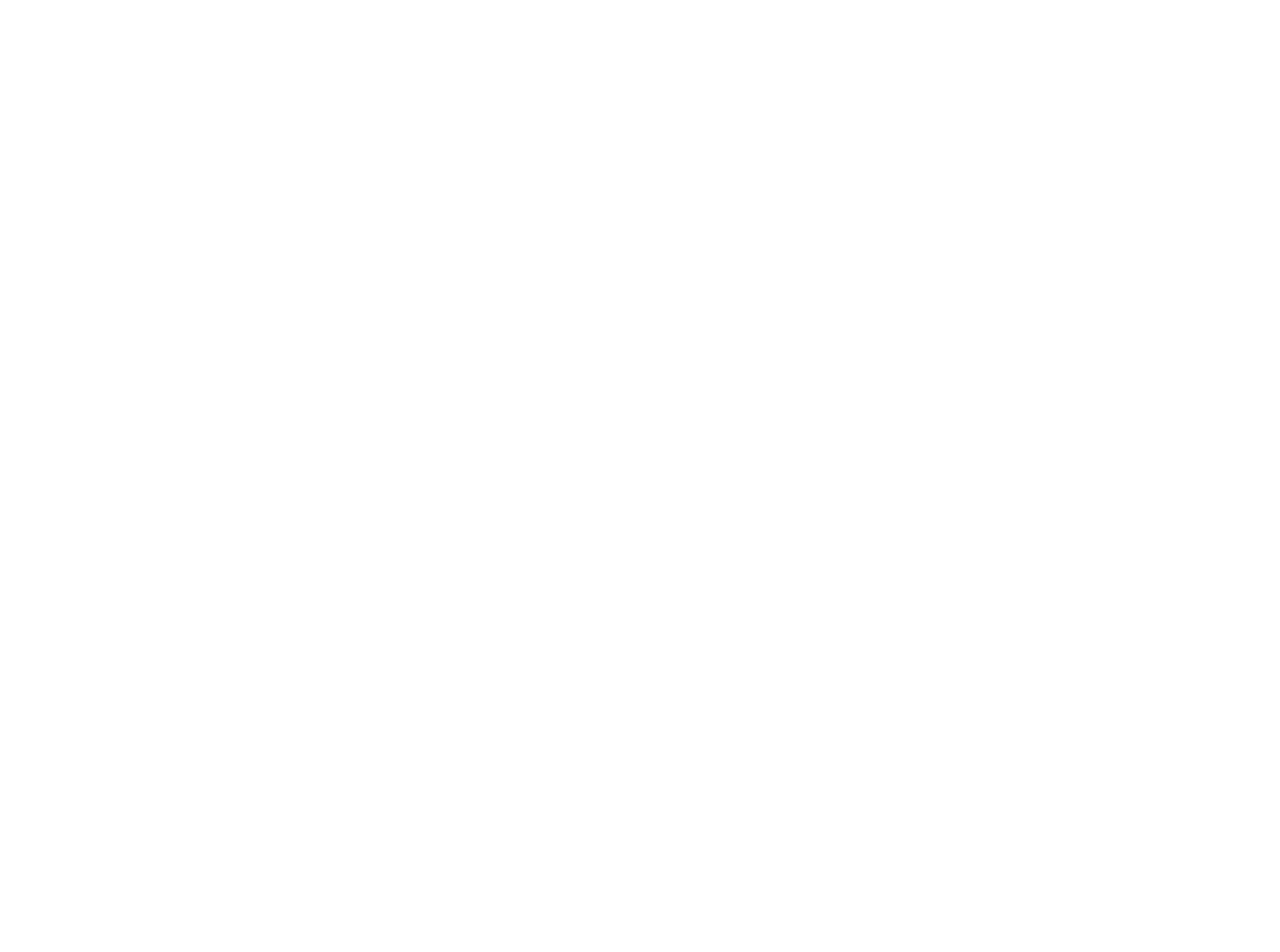
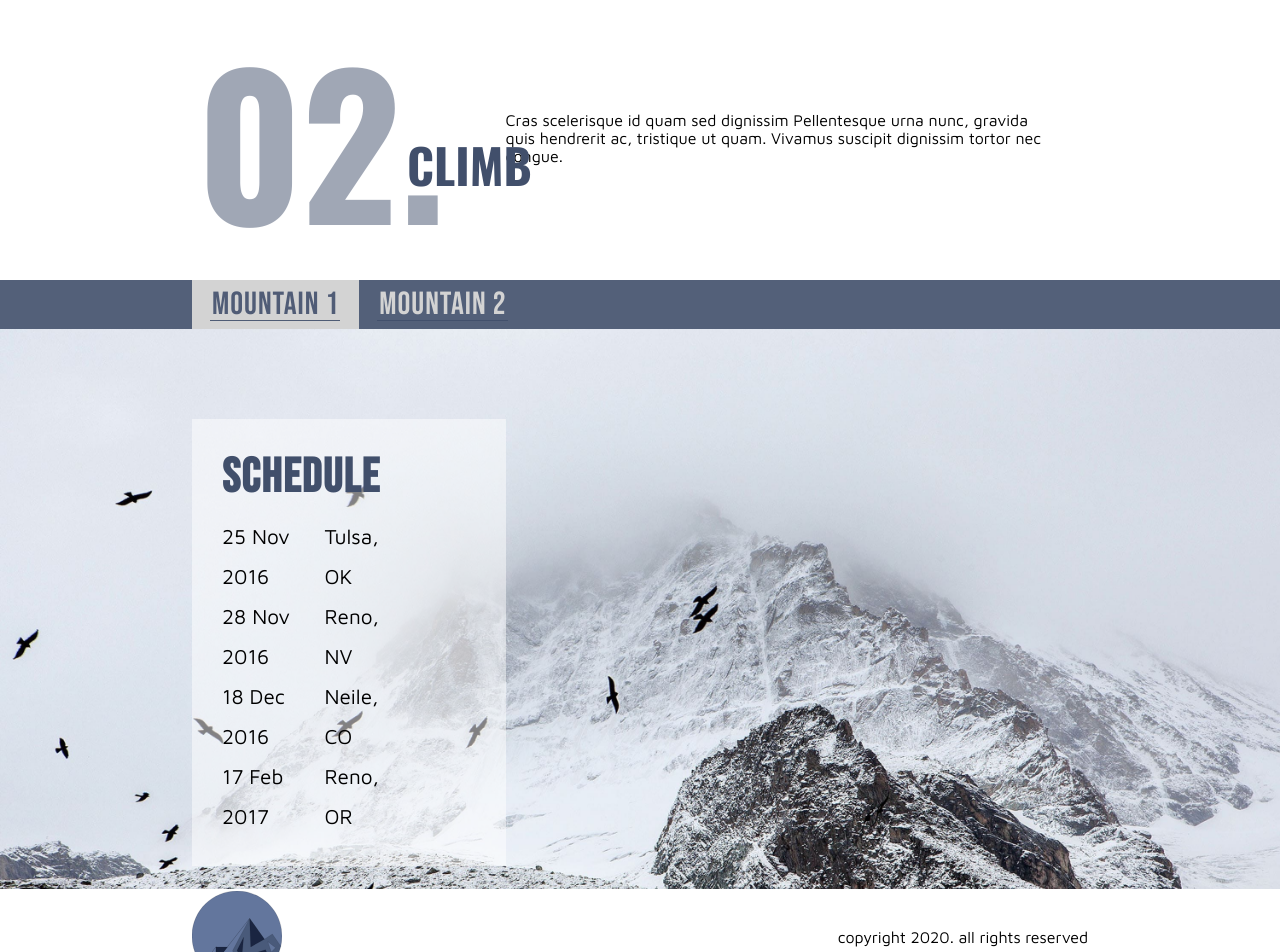
Before and after one commit to Durdona/Mockup-In-Vue.js, a Vue app: page /history in a window 1280 px wide. Shown: the part 1700-2652 px from the top of the page. Before the commit the page ends 1696 px from the top, so only its background shows below. Built offline with nearby package versions, Linux system fonts and the light colour scheme.

Commit message:
added Climb Page w/ working tab

```diff
--- a/src/App.vue
+++ b/src/App.vue
@@ -2,6 +2,8 @@
   <div id="app">
     <Home />
     <History />
+    <Climb />
+    <Footer />
   </div>
 </template>
 
@@ -9,6 +11,8 @@
 <script>
 import Home from "./components/Home";
 import History from "./components/History";
+import Climb from "./components/Climb";
+import Footer from "./components/Footer";
 
 export default {
   data() {
@@ -17,6 +21,8 @@
   components: {
     Home,
     History,
+    Climb,
+    Footer,
   },
 };
 </script>
--- /dev/null
+++ b/src/components/Climb.vue
@@ -0,0 +1,207 @@
+<template>
+  <!-- ===================== Climb Page #3 ===================== -->
+  <section id="climb">
+    <div class="container">
+      <div class="climb-header">
+        <div class="climb-headline">
+          <span class="climb-title-number">02.</span>
+          <span class="climb-title">climb</span>
+        </div>
+
+        <p class="climb-paragraph">
+          Cras scelerisque id quam sed dignissim Pellentesque urna nunc, gravida quis
+          hendrerit ac, tristique ut quam. Vivamus suscipit dignissim tortor nec congue.
+        </p>
+      </div>
+    </div>
+
+    <div class="climb-tab-background">
+      <div class="container">
+        <ul class="climb-tab-menu">
+          <li
+            class="tab"
+            @click="changeActiveTab(1)"
+            :class="[activetab ===1 ? 'active' : '']"
+          >mountain 1</li>
+          <li
+            class="tab"
+            @click="changeActiveTab(2)"
+            :class="[activetab ===2 ? 'active' : '']"
+          >mountain 2</li>
+        </ul>
+      </div>
+    </div>
+
+    <div class="climb-background">
+      <div class="container">
+        <div class="tab-content">
+          <div id="mountain1" v-if="activetab === 1">
+            <div class="mountain1-background">
+              <h1>schedule</h1>
+              <div id="mountain1-content">
+                <div class="dates">
+                  <p>25 Nov 2016</p>
+                  <p>28 Nov 2016</p>
+                  <p>18 Dec 2016</p>
+                  <p>17 Feb 2017</p>
+                </div>
+                <div class="location">
+                  <p>Tulsa, OK</p>
+                  <p>Reno, NV</p>
+                  <p>Neile, CO</p>
+                  <p>Reno, OR</p>
+                </div>
+              </div>
+            </div>
+          </div>
+
+          <div id="mountain2" v-if="activetab === 2">
+            <div class="mountain2-background">
+              <h1>schedule</h1>
+              <div id="mountain2-content">
+                <div class="dates">
+                  <p>15 Nov 2016</p>
+                  <p>12 Dec 2016</p>
+                  <p>17 Dec 2016</p>
+                  <p>27 Feb 2017</p>
+                </div>
+                <div class="location">
+                  <p>Reno, NV</p>
+                  <p>Tulsa, OK</p>
+                  <p>Reno, OR</p>
+                  <p>Neile, CO</p>
+                </div>
+              </div>
+            </div>
+          </div>
+        </div>
+      </div>
+    </div>
+  </section>
+</template>
+
+<script>
+export default {
+  data() {
+    return {
+      activetab: 1,
+    };
+  },
+  methods: {
+    changeActiveTab(num) {
+      this.activetab = num;
+    },
+  },
+};
+</script>
+
+<style lang="scss">
+.climb-header {
+  display: flex;
+  justify-content: space-between;
+  align-items: center;
+}
+.climb-headline {
+  position: relative;
+}
+.climb-title {
+  position: absolute;
+  font-family: "Oswald", sans-serif;
+  text-transform: uppercase;
+  font-size: 3rem;
+  color: #414f6b;
+  bottom: 80px;
+  left: 215px;
+
+  &-number {
+    font-size: 12rem;
+    font-family: "Oswald", sans-serif;
+    letter-spacing: -1px;
+    padding-left: 2%;
+    color: rgba(65, 79, 107, 0.5);
+  }
+}
+.climb-paragraph {
+  width: 70%;
+  padding-right: 5%;
+  padding-left: 5%;
+}
+//  ++++++++++++++++++++ Building Tab ++++++++++++++++++++
+.climb-background {
+  background: url("../assets/climb_background.jpg") no-repeat;
+  background-position: center center;
+  background-size: cover;
+  height: 70vh;
+}
+.climb-tab-background {
+  background: rgba(65, 79, 107, 0.9);
+}
+.climb-tab-menu {
+  font-family: "Bebas Neue", cursive;
+  text-transform: uppercase;
+  font-size: 2rem;
+  color: lightgrey;
+  display: flex;
+  flex-flow: row;
+  /* justify-content: space-around; */
+  & li {
+    list-style: none;
+    padding: 5px 20px;
+    position: relative;
+    letter-spacing: 1px;
+  }
+  & li:after {
+    content: "";
+    border-bottom: 1px solid rgba(65, 79, 107, 0.9);
+    position: absolute;
+    bottom: 8px;
+    left: 18px;
+    width: 78%;
+  }
+  & li:hover {
+    background-color: lightgrey;
+    color: rgba(65, 79, 107, 0.9);
+    transition: all 0.5s ease-in-out;
+    cursor: pointer;
+  }
+  & li:hover:after {
+    content: "";
+    border-bottom: 1px solid rgba(65, 79, 107, 0.9);
+    position: absolute;
+    bottom: 8px;
+    left: 18px;
+    width: 78%;
+    transition: all 0.5s ease-in-out;
+  }
+  & li.active {
+    background-color: lightgrey;
+    color: rgba(65, 79, 107, 0.9);
+  }
+}
+#mountain1,
+#mountain2 {
+  padding-top: 10%;
+}
+.mountain1-background,
+.mountain2-background {
+  background-color: rgba(255, 255, 255, 0.5);
+  width: 35%;
+  padding: 30px;
+}
+h1 {
+  font-size: 3rem;
+  text-transform: uppercase;
+  color: #414f6b;
+  font-family: "Bebas Neue", cursive;
+  letter-spacing: 1.5px;
+}
+#mountain1-content,
+#mountain2-content {
+  padding-top: 10px;
+  display: flex;
+  justify-content: space-between;
+  width: 70%;
+  line-height: 2.5rem;
+  font-size: 1.3rem;
+}
+</style>
--- /dev/null
+++ b/src/components/Footer.vue
@@ -0,0 +1,28 @@
+<template>
+  <footer>
+    <div class="container">
+      <header>
+        <nav class="nav-menu">
+          <div class="logo-headline">
+            <div id="logo">
+              <img src="../assets/logo-footer.svg" alt />
+            </div>
+            <div class="logo-headline-wrapper">
+              <span class="losangeles">Losangeles</span>
+              <span class="mountains">Mountains</span>
+            </div>
+          </div>
+
+          <span class="footer-copyright">copyright 2020. all rights reserved</span>
+        </nav>
+      </header>
+    </div>
+  </footer>
+</template>
+
+<script>
+export default {};
+</script>
+
+<style>
+</style>
--- a/src/components/History.vue
+++ b/src/components/History.vue
@@ -16,12 +16,10 @@
 
           <p class="history-story">
             Lorem ipsum, dolor sit amet consectetur adipisicing elit. Harum quam corrupti
-            ullam minus nobis
-            suscipit culpa quos excepturi! Recusandae laudantium similique ut incidunt nemo natus quam numquam,
-            non enim eius, quaerat voluptas doloribus tenetur voluptatem consequatur rerum, vitae minima
-            excepturi? Expedita provident vel saepe dolores optio aliquam voluptates illo ipsam? Natus, rerum
-            earum nostrum, aliquam iste veritatis quis recusandae beatae, vitae. Eligendi quae perspiciatis.
-            Animi qui omnis sit, voluptate eaque nam ea nisi doloribus exercitationem ipsum ex ipsa ipsum!
+            ullam minus nobis suscipit culpa quos excepturi! Recusandae laudantium similique ut incidunt nemo
+            natus quam numquam, non enim eius, quaerat voluptas doloribus tenetur voluptatem consequatur rerum,
+            vitae minima excepturi? Expedita aliquam voluptates illo ipsam minus nobis suscipit culpa quos
+            exceptur m, dolor sit amet consectei suscipit?
           </p>
         </div>
 
@@ -79,11 +77,11 @@
           },
           768: {
             slidesPerView: 3,
-            spaceBetween: 30,
+            spaceBetween: 25,
           },
           1024: {
             slidesPerView: 4,
-            spaceBetween: 40,
+            spaceBetween: 20,
           },
         },
       },
```
